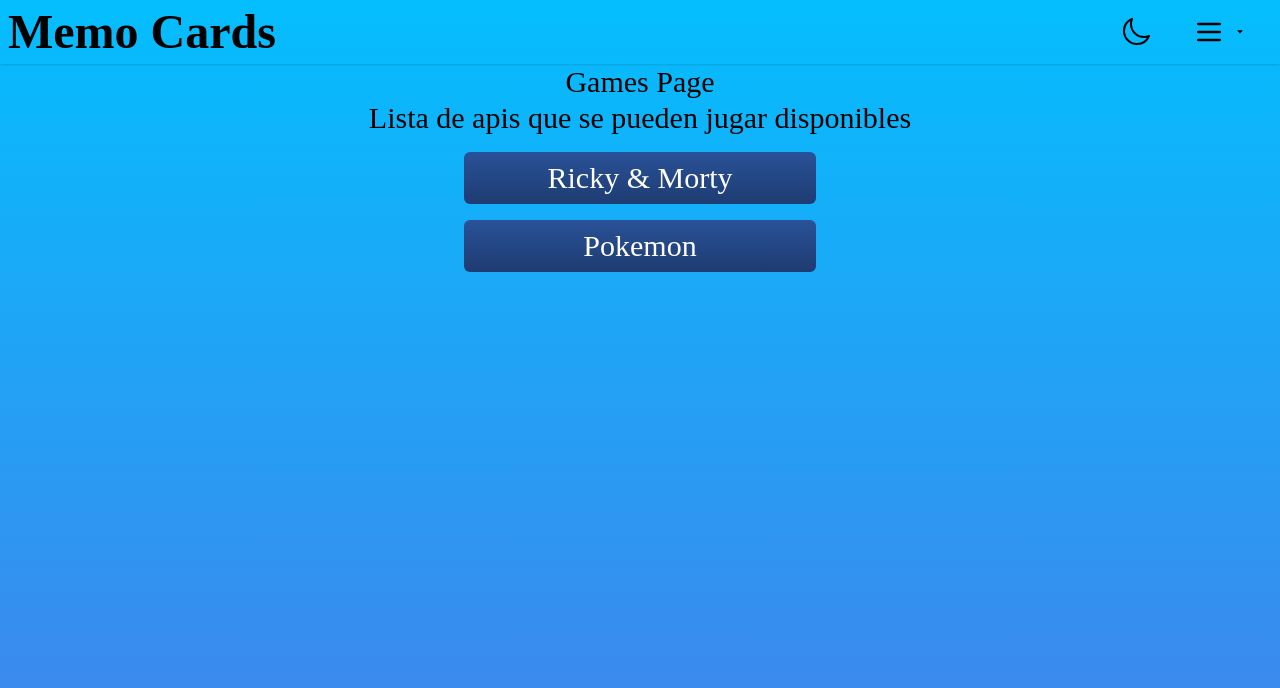
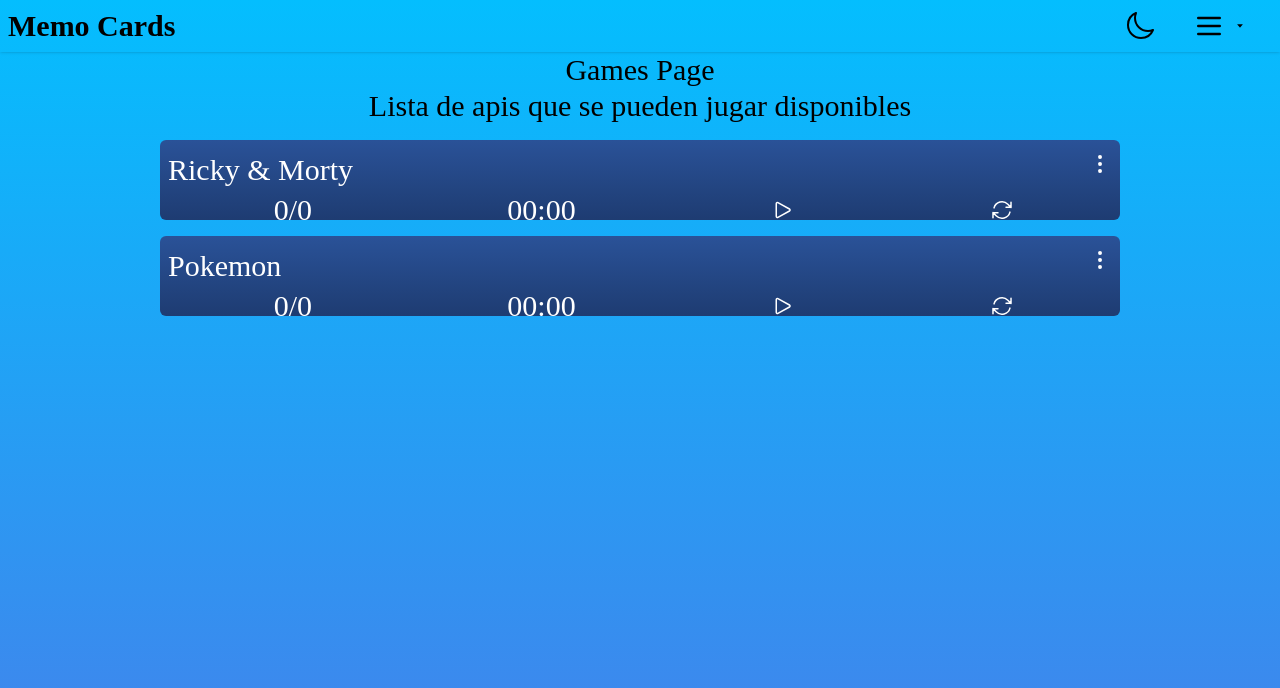
Before and after one commit to deiviiss/memory-game, a React (Vite) app: page /games in a window 1280 px wide. Shown: the top 688 px of the page. Built offline with nearby package versions, Linux system fonts and the light colour scheme; a web font is replaced by a local one.

Commit message:
feat: :art: Add styles and options to themes

```diff
--- a/src/App.jsx
+++ b/src/App.jsx
@@ -9,7 +9,7 @@ import { ProviderGame } from './context/GameContext'
 
 export default function App () {
   return (
-      <div className='text-3xl h-full'>
+      <div className='text-3xl h-full w-screen'>
         <ProviderGame>
             <BrowserRouter>
 
--- a/src/components/CardLink.jsx
+++ b/src/components/CardLink.jsx
@@ -4,8 +4,17 @@ import { Link } from 'react-router-dom'
 export default function CardLink ({ link }) {
   return (
 
-    <div className=' text-center m-4 p-2 bg-secondary-gradient bg-no-repeat rounded-md w-90 text-white hover:bg-gray-500 '>
-      <Link to={`/games/${link.gameId}`} >{link.nameGame}</Link>
+    <div className=' flex flex-col justify-around items-center text-center my-4 px-2 bg-secondary-gradient bg-no-repeat rounded-md w-full h-20 text-white hover:border-2 hover:border-white'>
+      <div className='flex flex-row justify-between w-full pt-3'>
+        <Link to={`/games/${link.gameId}`}>{link.nameGame} </Link>
+        <svg xmlns="http://www.w3.org/2000/svg" className="icon icon-tabler icon-tabler-dots-vertical cursor-pointer" width={24} height={24} viewBox="0 0 24 24" strokeWidth="2" stroke="currentColor" fill="none" strokeLinecap="round" strokeLinejoin="round"><path stroke="none" d="M0 0h24v24H0z" fill="none"></path><path d="M12 12m-1 0a1 1 0 1 0 2 0a1 1 0 1 0 -2 0"></path><path d="M12 19m-1 0a1 1 0 1 0 2 0a1 1 0 1 0 -2 0"></path><path d="M12 5m-1 0a1 1 0 1 0 2 0a1 1 0 1 0 -2 0"></path></svg>
+      </div>
+      <div className='w-full flex items-center justify-around pl-2 py-1'>
+        <div>0/0</div>
+        <div>00:00</div>
+        <svg xmlns="http://www.w3.org/2000/svg" fill="none" viewBox="0 0 24 24" strokeWidth={1.5} stroke="currentColor" className="w-6 h-6 cursor-pointer"><path strokeLinecap="round" strokeLinejoin="round" d="M5.25 5.653c0-.856.917-1.398 1.667-.986l11.54 6.348a1.125 1.125 0 010 1.971l-11.54 6.347a1.125 1.125 0 01-1.667-.985V5.653z" /></svg>
+        <svg xmlns="http://www.w3.org/2000/svg" fill="none" viewBox="0 0 24 24" strokeWidth={1.5} stroke="currentColor" className="w-6 h-6 cursor-pointer"><path strokeLinecap="round" strokeLinejoin="round" d="M16.023 9.348h4.992v-.001M2.985 19.644v-4.992m0 0h4.992m-4.993 0l3.181 3.183a8.25 8.25 0 0013.803-3.7M4.031 9.865a8.25 8.25 0 0113.803-3.7l3.181 3.182m0-4.991v4.99" /></svg>
+      </div>
     </div>
   )
 }
--- a/src/components/DropDown.jsx
+++ b/src/components/DropDown.jsx
@@ -6,7 +6,7 @@ function DropDown() {
     const [isOpen, setIsOpen] = useState(false);
   return (
     <div className="relative w-24 flex flex-col items-center rounded-md">
-      <button onClick={() => setIsOpen((prev) => !prev)} className="flex items-center justify-around border-transparent active:border-white duration-400 active:text-white">
+      <button onClick={() => setIsOpen((prev) => !prev)} className="flex items-center justify-around border-transparent hover:border-white duration-400 hover:text-white">
           <svg xmlns="http://www.w3.org/2000/svg" className="icon icon-tabler icon-tabler-menu-2" width="32" height="32" viewBox="0 0 24 24" strokeWidth="2" stroke="currentColor" fill="none" strokeLinecap="round" strokeLinejoin="round"><path stroke="none" d="M0 0h24v24H0z" fill="none"></path><path d="M4 6l16 0"></path><path d="M4 12l16 0"></path><path d="M4 18l16 0"></path></svg>
           {!isOpen ? ( <AiOutlineCaretDown className="h-2" />) : ( <AiOutlineCaretUp className="h-2" />)}
       </button>
--- a/src/components/Navbar.jsx
+++ b/src/components/Navbar.jsx
@@ -4,10 +4,10 @@ import DropDown from './DropDown'
 
 export default function Navbar () {
   return (
-    <div className='flex justify-between p-2 shadow'>
-      <h1 className='text-5xl font-extrabold'>Memo Cards</h1>
+    <div className='w-full flex justify-between p-2 shadow'>
+      <h1 className='text-3xl font-extrabold'>Memo Cards</h1>
       <ul className='flex flex-row text-center items-center justify-around'>
-        <li className='duration-400 active:text-white p-1'>
+        <li className='duration-400 active:text-white'>
           <svg xmlns="http://www.w3.org/2000/svg" fill="none" viewBox="0 0 24 24" strokeWidth={1.5} stroke="currentColor" className="w-8 h-8">
             <path strokeLinecap="round" strokeLinejoin="round" d="M21.752 15.002A9.718 9.718 0 0118 15.75c-5.385 0-9.75-4.365-9.75-9.75 0-1.33.266-2.597.748-3.752A9.753 9.753 0 003 11.25C3 16.635 7.365 21 12.75 21a9.753 9.753 0 009.002-5.998z" />
           </svg>
--- a/src/pages/GamesPage.jsx
+++ b/src/pages/GamesPage.jsx
@@ -4,10 +4,10 @@ import apis from '../services/api/endPoints'
 
 export default function GamesPage () {
   return (
-    <div className='text-center'>
+    <div className='w-screen text-center'>
       <h1>Games Page</h1>
       <h3>Lista de apis que se pueden jugar disponibles</h3>
-      <div className='w-96 mx-auto'>
+      <div className='w-3/4 mx-auto'>
         {
         apis.map(link => (
           <CardLink link={link} key={link.gameId}/>
```
